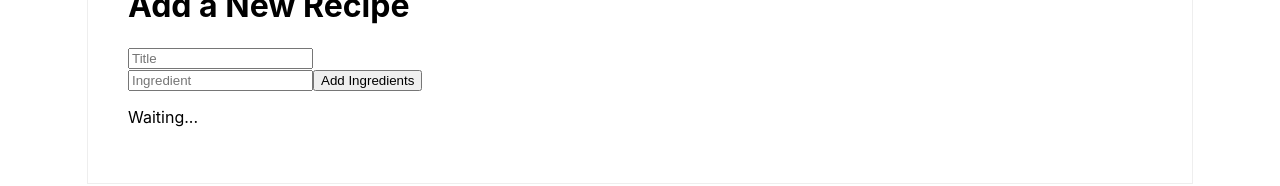
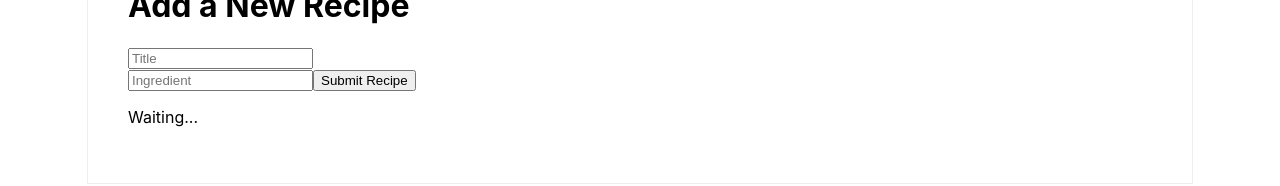
Before and after one commit to DGMarkel/recipe-box-client, a React (Create React App) app: page /dash in a window 1280 px wide. Shown: the part 196-382 px from the top of the page. Built offline with nearby package versions, Linux system fonts and the light colour scheme.

Commit message:
update submit button value

```diff
--- a/src/components/RecipeSearch.jsx
+++ b/src/components/RecipeSearch.jsx
@@ -46,7 +46,7 @@ class RecipeSearch extends Component {
             placeholder="Ingredient"
             onChange={event => this.handleOnChange(event)}
             />
-          <input type="submit" value="Add Ingredients" />
+          <input type="submit" value="Submit Recipe" />
         </form>
         { (newRecipe)
           ? <RecipeContainer
```
